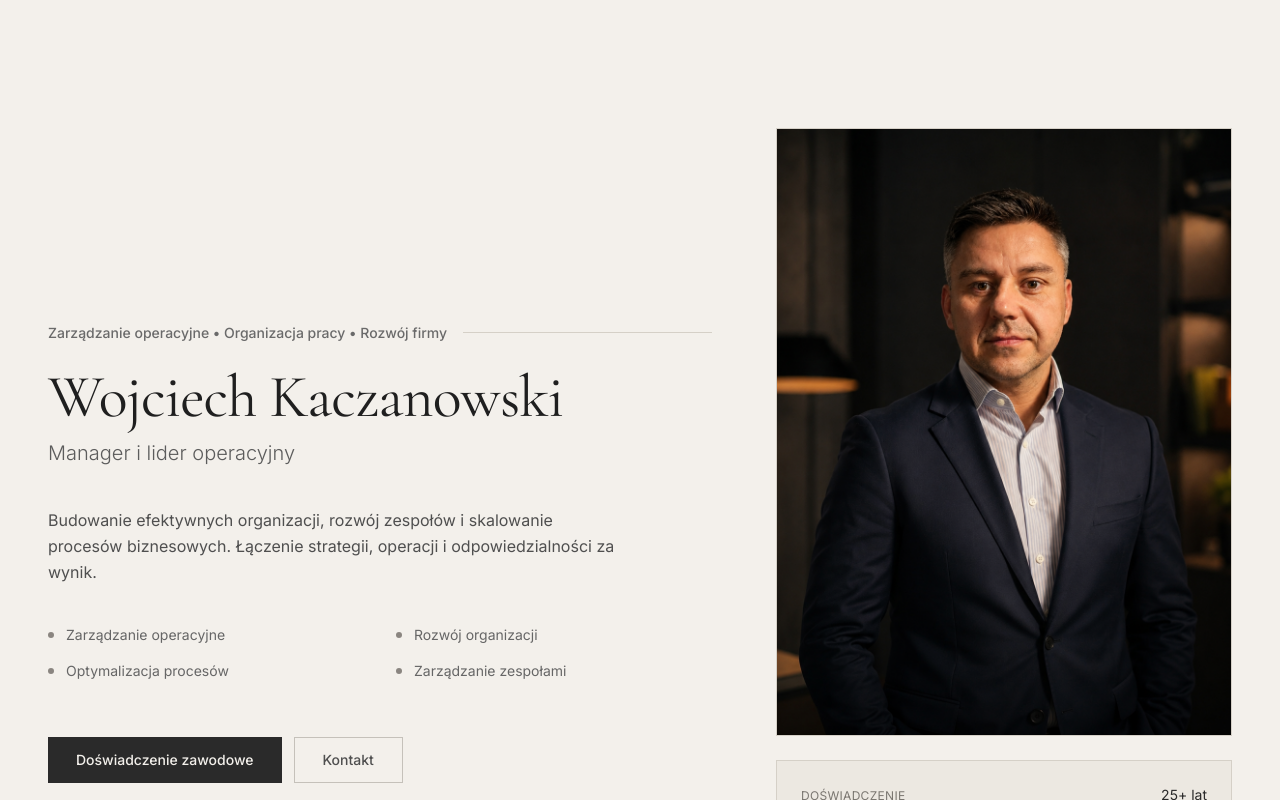
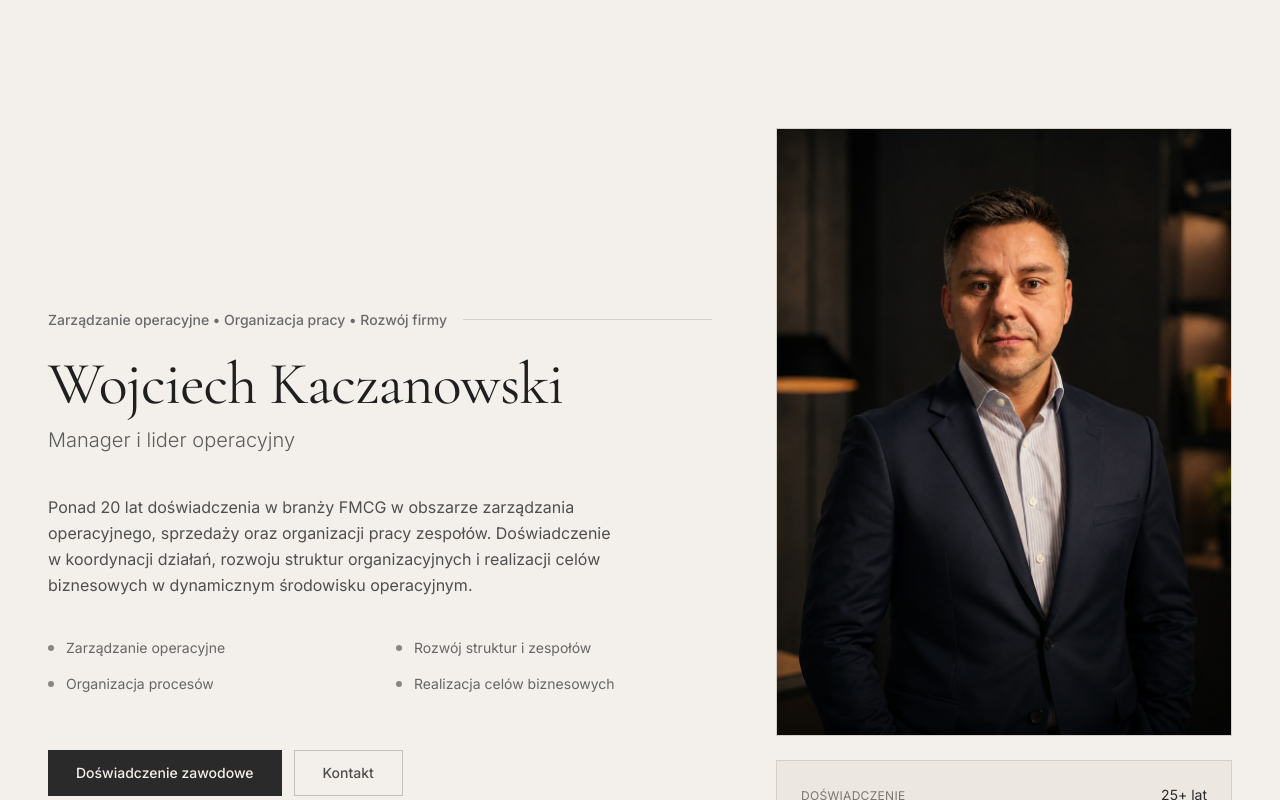
Before and after one commit to joannaklos1983/portfolio-wojciech-kaczanowski, a Next.js app: page / in a window 1280 px wide. Shown: the top 800 px of the page. Built offline with nearby package versions, Linux system fonts and the light colour scheme.

Commit message:
Update Hero.tsx

```diff
--- a/src/components/sections/Hero.tsx
+++ b/src/components/sections/Hero.tsx
@@ -43,9 +43,8 @@ export default function Hero() {
             {/* Opis */}
             <div className="space-y-5">
               <p className="max-w-xl text-base leading-relaxed text-[#4f4f4f]">
-                Budowanie efektywnych organizacji, rozwój zespołów i skalowanie
-                procesów biznesowych. Łączenie strategii, operacji i
-                odpowiedzialności za wynik.
+                Ponad 20 lat doświadczenia w branży FMCG w obszarze zarządzania operacyjnego, sprzedaży oraz organizacji pracy zespołów.
+                Doświadczenie w koordynacji działań, rozwoju struktur organizacyjnych i realizacji celów biznesowych w dynamicznym środowisku operacyjnym.
               </p>
             </div>
 
@@ -64,7 +63,7 @@ export default function Hero() {
                 <div className="h-1.5 w-1.5 rounded-full bg-[#8a8580]" />
 
                 <span className="text-sm text-[#666666]">
-                  Rozwój organizacji
+                  Rozwój struktur i zespołów
                 </span>
               </div>
 
@@ -72,7 +71,7 @@ export default function Hero() {
                 <div className="h-1.5 w-1.5 rounded-full bg-[#8a8580]" />
 
                 <span className="text-sm text-[#666666]">
-                  Optymalizacja procesów
+                  Organizacja procesów
                 </span>
               </div>
 
@@ -80,7 +79,7 @@ export default function Hero() {
                 <div className="h-1.5 w-1.5 rounded-full bg-[#8a8580]" />
 
                 <span className="text-sm text-[#666666]">
-                  Zarządzanie zespołami
+                  Realizacja celów biznesowych
                 </span>
               </div>
 
```
